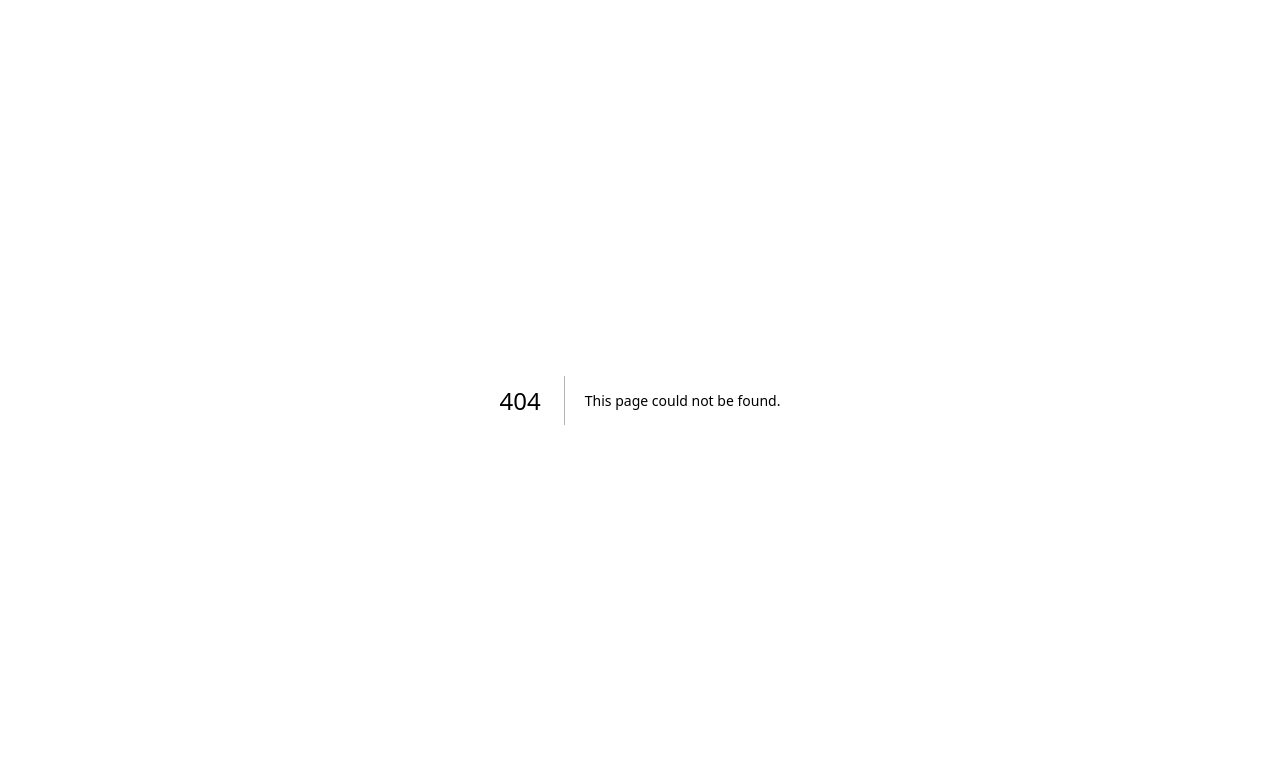
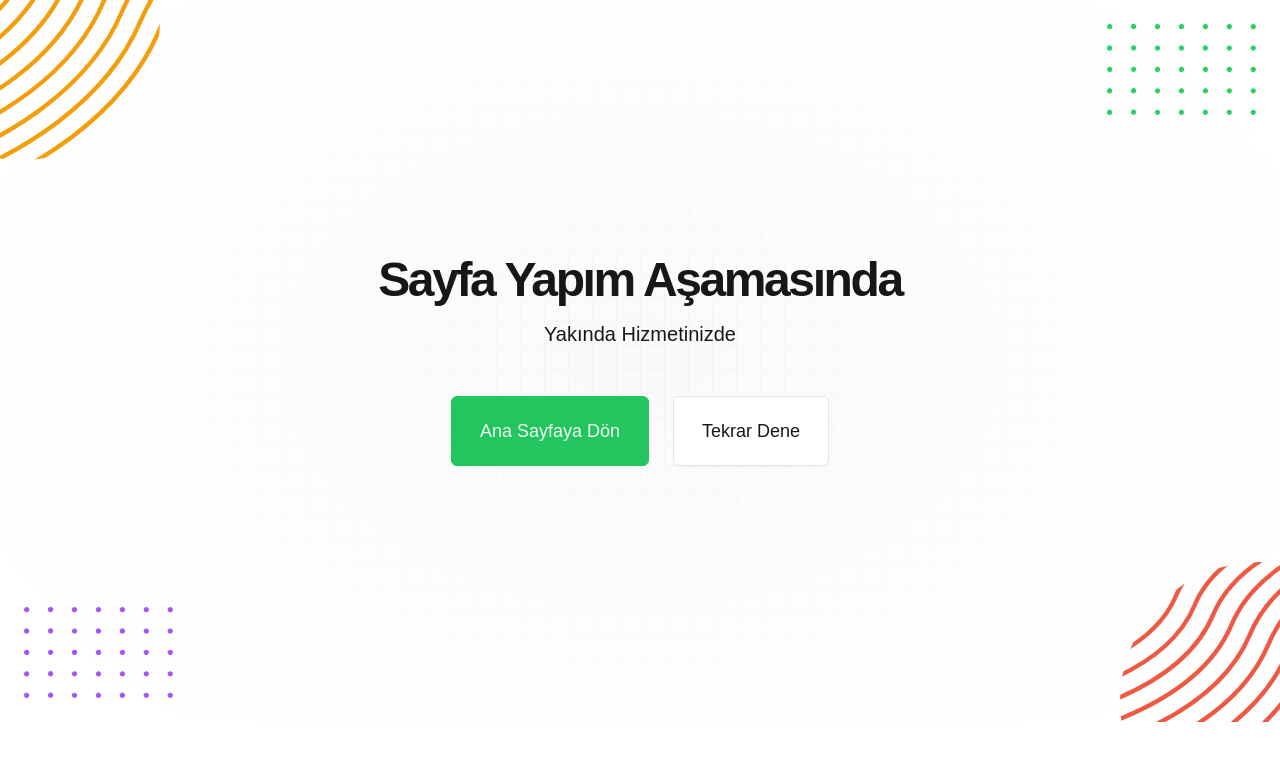
Before and after one commit to bumincetin/milano-turk-ogrenci-birligi, a Next.js app: page /blog in a window 1280 px wide. Before the commit this address had no page. Shown: the top 760 px of the page. Built offline with nearby package versions, Linux system fonts and the light colour scheme.

Commit message:
eksik saylafar 'bakımda' olarak eklendi

```diff
--- /dev/null
+++ b/src/app/blog/page.tsx
@@ -0,0 +1,5 @@
+import NotFound404 from "@/components/not-available/NotFound404";
+
+export default function Blog() {
+    return <NotFound404 />
+}
--- /dev/null
+++ b/src/app/destek/page.tsx
@@ -0,0 +1,5 @@
+import NotFound404 from "@/components/not-available/NotFound404";
+
+export default function Destek() {
+    return <NotFound404 />
+}
--- /dev/null
+++ b/src/app/duyurular/page.tsx
@@ -0,0 +1,5 @@
+import NotFound404 from "@/components/not-available/NotFound404";
+
+export default function Duyurular() {
+    return <NotFound404 />
+}
--- /dev/null
+++ b/src/app/giris/sifremi-unuttum/page.tsx
@@ -0,0 +1,5 @@
+import NotFound404 from '@/components/not-available/NotFound404'
+
+export default function SifremiUnuttum() {
+  return <NotFound404 />
+}
--- /dev/null
+++ b/src/app/gonullu/page.tsx
@@ -0,0 +1,5 @@
+import NotFound404 from "@/components/not-available/NotFound404";
+
+export default function Gonullu() {
+    return <NotFound404 />
+}
--- /dev/null
+++ b/src/app/hakkimizda/page.tsx
@@ -0,0 +1,5 @@
+import NotFound404 from "@/components/not-available/NotFound404";
+
+export default function Hakkimizda() {
+    return <NotFound404 />
+}
--- /dev/null
+++ b/src/app/yardim/page.tsx
@@ -0,0 +1,5 @@
+import NotFound404 from "@/components/not-available/NotFound404";
+
+export default function YardimMerkezi() {
+    return <NotFound404 />
+}
--- a/src/components/common/cookies-white/IndexSectionCookiesWhite13.tsx
+++ b/src/components/common/cookies-white/IndexSectionCookiesWhite13.tsx
@@ -1,9 +1,31 @@
 'use client'
 import Link from 'next/link'
+import { useState } from 'react'
 
 export default function IndexSectionCookiesWhite13() {
+    const [isVisible, setIsVisible] = useState(true)
+    const [isClosing, setIsClosing] = useState(false)
+
+    const handleClose = (accept: boolean) => {
+        setIsClosing(true)
+        // Önce animasyonun tamamlanmasını bekle
+        setTimeout(() => {
+            setIsVisible(false)
+        }, 500) // Bu süre, transition-duration ile aynı olmalı
+
+        if (accept) {
+            // Çerezleri kabul et
+        } else {
+            // Çerezleri reddet
+        }
+    }
+
+    if (!isVisible) return null
+
     return (
-        <div className="fixed bottom-0 z-50 w-full">
+        <div className={`fixed bottom-0 z-50 w-full transition-all duration-500 ease-out transform ${
+            isClosing ? 'translate-y-full opacity-0' : 'translate-y-0 opacity-100'
+        }`}>
             <div className="p-10 md:px-20 lg:px-36 bg-white border border-coolGray-100 shadow-md">
                 <div className="container mx-auto">
                     <div className="flex flex-wrap items-center -mx-4">
@@ -34,7 +56,7 @@ export default function IndexSectionCookiesWhite13() {
                             <div className="flex flex-wrap justify-end">
                                 <div className="w-full md:w-auto py-1 md:py-0 md:mr-4">
                                     <button
-                                        onClick={() => {/* Çerezleri reddet */}}
+                                        onClick={() => handleClose(false)}
                                         className="inline-block py-3 px-5 w-full leading-5 text-coolGray-800 bg-white hover:bg-coolGray-100 font-medium text-center focus:ring-2 focus:ring-coolGray-200 focus:ring-opacity-50 border border-coolGray-200 rounded-md shadow-sm"
                                     >
                                         Kabul Etme
@@ -42,7 +64,7 @@ export default function IndexSectionCookiesWhite13() {
                                 </div>
                                 <div className="w-full md:w-auto py-1 md:py-0">
                                     <button
-                                        onClick={() => {/* Çerezleri kabul et */}}
+                                        onClick={() => handleClose(true)}
                                         className="inline-block py-3 px-5 w-full leading-5 text-white bg-green-500 hover:bg-green-600 font-medium text-center focus:ring-2 focus:ring-green-500 focus:ring-opacity-50 border border-transparent rounded-md shadow-sm"
                                     >
                                         İzin Ver
--- a/src/components/common/footers-white-pattern/IndexSectionFootersWhitePattern14.tsx
+++ b/src/components/common/footers-white-pattern/IndexSectionFootersWhitePattern14.tsx
@@ -18,7 +18,7 @@ export default function IndexSectionFootersWhitePattern14() {
             links: [
                 { text: "Hakkımızda", href: "/hakkimizda" },
                 { text: "Etkinlikler", href: "/etkinlikler" },
-                { text: "Üyelik", href: "/uyelik" },
+                { text: "Üyelik", href: "/kayit" },
                 { text: "İletişim", href: "/iletisim" },
                 { text: "Sıkça Sorulan Sorular", href: "/sss" }
             ]
--- a/src/components/common/hero-section/HeroSection.tsx
+++ b/src/components/common/hero-section/HeroSection.tsx
@@ -20,7 +20,7 @@ export default function HeroSection() {
                         <div className="flex flex-wrap">
                             <div className="w-full md:w-auto py-1 md:py-0 md:mr-4">
                                 <Link
-                                    href="/whatsapp"
+                                    href="https://chat.whatsapp.com/GABp3SSF9QH6KWMWVJ5Jgp"
                                     className="inline-block py-5 px-7 w-full text-base md:text-lg leading-4 text-green-50 font-medium text-center bg-green-500 hover:bg-green-600 focus:ring-2 focus:ring-green-500 focus:ring-opacity-50 border border-green-500 rounded-md shadow-sm"
                                 >
                                     WhatsApp
@@ -28,7 +28,7 @@ export default function HeroSection() {
                             </div>
                             <div className="w-full md:w-auto py-1 md:py-0">
                                 <Link
-                                    href="/instagram"
+                                    href="https://www.instagram.com/milanoturkogrencibirligi/"
                                     className="inline-block py-5 px-7 w-full text-base md:text-lg leading-4 text-coolGray-800 font-medium text-center bg-white hover:bg-coolGray-100 focus:ring-2 focus:ring-coolGray-200 focus:ring-opacity-50 border border-coolGray-200 rounded-md shadow-sm"
                                 >
                                     Instagram
--- a/src/components/common/sign-up-white-pattern/LoginSectionSignUpWhitePattern1.tsx
+++ b/src/components/common/sign-up-white-pattern/LoginSectionSignUpWhitePattern1.tsx
@@ -95,28 +95,21 @@ export default function LoginSectionSignUpWhitePattern1() {
                             {/* Beni Hatırla ve Şifremi Unuttum */}
                             <div className="flex flex-wrap items-center justify-between mb-6">
                                 <div className="w-full md:w-1/2">
-                                    <label className="relative inline-flex items-center">
+                                    <label className="relative inline-flex items-center cursor-pointer">
                                         <input
                                             type="checkbox"
                                             checked={formData.rememberMe}
                                             onChange={(e) => setFormData({...formData, rememberMe: e.target.checked})}
-                                            className="form-checkbox appearance-none"
+                                            className="form-checkbox w-4 h-4 text-green-500 border border-gray-100 rounded focus:ring-green-400 focus:ring-opacity-50"
                                         />
-                                        <Image
-                                            className="absolute top-1/2 transform -translate-y-1/2 left-0"
-                                            src="/flex-ui-assets/elements/sign-up/checkbox-icon.svg"
-                                            alt="Checkbox"
-                                            width={16}
-                                            height={16}
-                                        />
-                                        <span className="ml-7 text-xs text-coolGray-800 font-medium">
+                                        <span className="ml-2 text-sm text-coolGray-800 font-medium">
                                             Beni hatırla
                                         </span>
                                     </label>
                                 </div>
                                 <div className="w-full md:w-auto mt-1">
                                     <Link
-                                        href="/sifremi-unuttum"
+                                        href="/giris/sifremi-unuttum"
                                         className="inline-block text-xs font-medium text-green-500 hover:text-green-600"
                                     >
                                         Şifrenizi mi unuttunuz?
--- /dev/null
+++ b/src/components/not-available/NotFound404.tsx
@@ -0,0 +1,69 @@
+import Link from 'next/link'
+import Image from 'next/image'
+
+export default function UnderConstruction() {
+    return (
+        <section
+          className="relative py-24 md:py-44 lg:py-64 bg-white"
+          style={{backgroundImage: "url('/flex-ui-assets/elements/pattern-white.svg')", backgroundPosition: "center"}}
+        >
+          <div className="relative z-10 container px-4 mx-auto">
+            <div className="max-w-4xl mx-auto text-center">
+              <h2 className="mb-4 text-4xl md:text-5xl leading-tight font-bold tracking-tighter">
+                Sayfa Yapım Aşamasında
+              </h2>
+              <p className="mb-12 text-lg md:text-xl text-coolGray-500">
+                Yakında Hizmetinizde
+              </p>
+              <div className="flex flex-wrap justify-center">
+                <div className="w-full md:w-auto py-1 md:py-0 md:mr-6">
+                  <Link
+                    href="/"
+                    className="inline-block py-5 px-7 w-full text-base md:text-lg leading-4 text-green-50 font-medium text-center bg-green-500 hover:bg-green-600 focus:ring-2 focus:ring-green-500 focus:ring-opacity-50 border border-green-500 rounded-md shadow-sm"
+                  >
+                    Ana Sayfaya Dön
+                  </Link>
+                </div>
+                <div className="w-full md:w-auto py-1 md:py-0">
+                  <Link
+                    href="#"
+                    className="inline-block py-5 px-7 w-full text-base md:text-lg leading-4 text-coolGray-800 font-medium text-center bg-white hover:bg-coolGray-100 focus:ring-2 focus:ring-coolGray-200 focus:ring-opacity-50 border border-coolGray-200 rounded-md shadow-sm"
+                  >
+                    Tekrar Dene
+                  </Link>
+                </div>
+              </div>
+            </div>
+          </div>
+
+          <Image
+            src="/flex-ui-assets/elements/wave2-yellow.svg"
+            alt=""
+            width={112}
+            height={112}
+            className="absolute top-0 left-0 w-28 md:w-auto"
+          />
+          <Image
+            src="/flex-ui-assets/elements/dots3-green.svg"
+            alt=""
+            width={112}
+            height={112}
+            className="absolute right-6 top-6 w-28 md:w-auto"
+          />
+          <Image
+            src="/flex-ui-assets/elements/wave3-red.svg"
+            alt=""
+            width={112}
+            height={112}
+            className="absolute right-0 bottom-0 w-28 md:w-auto"
+          />
+          <Image
+            src="/flex-ui-assets/elements/dots3-violet.svg"
+            alt=""
+            width={112}
+            height={112}
+            className="absolute left-6 bottom-6 w-28 md:w-auto"
+          />
+        </section>
+    )
+}
```
